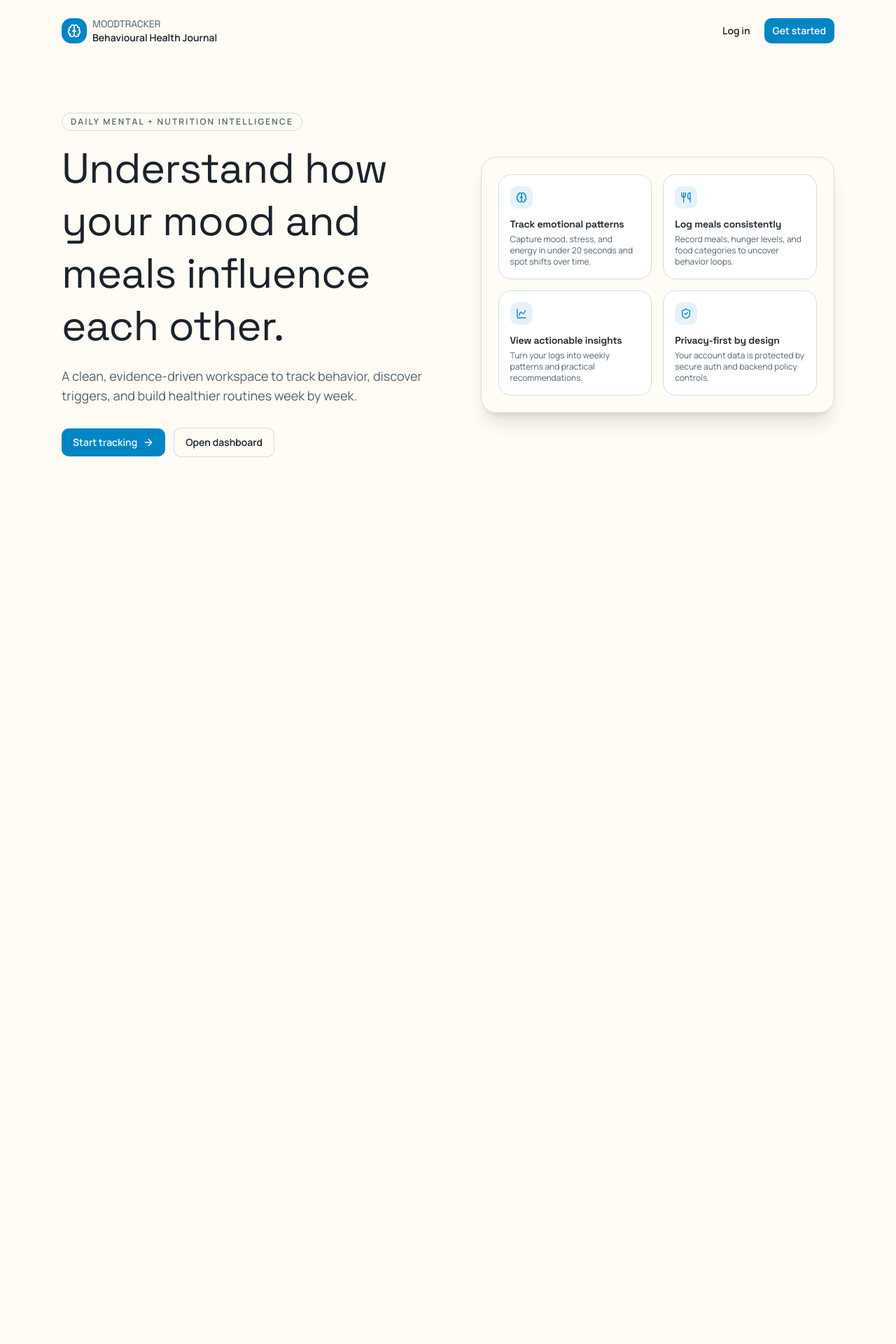
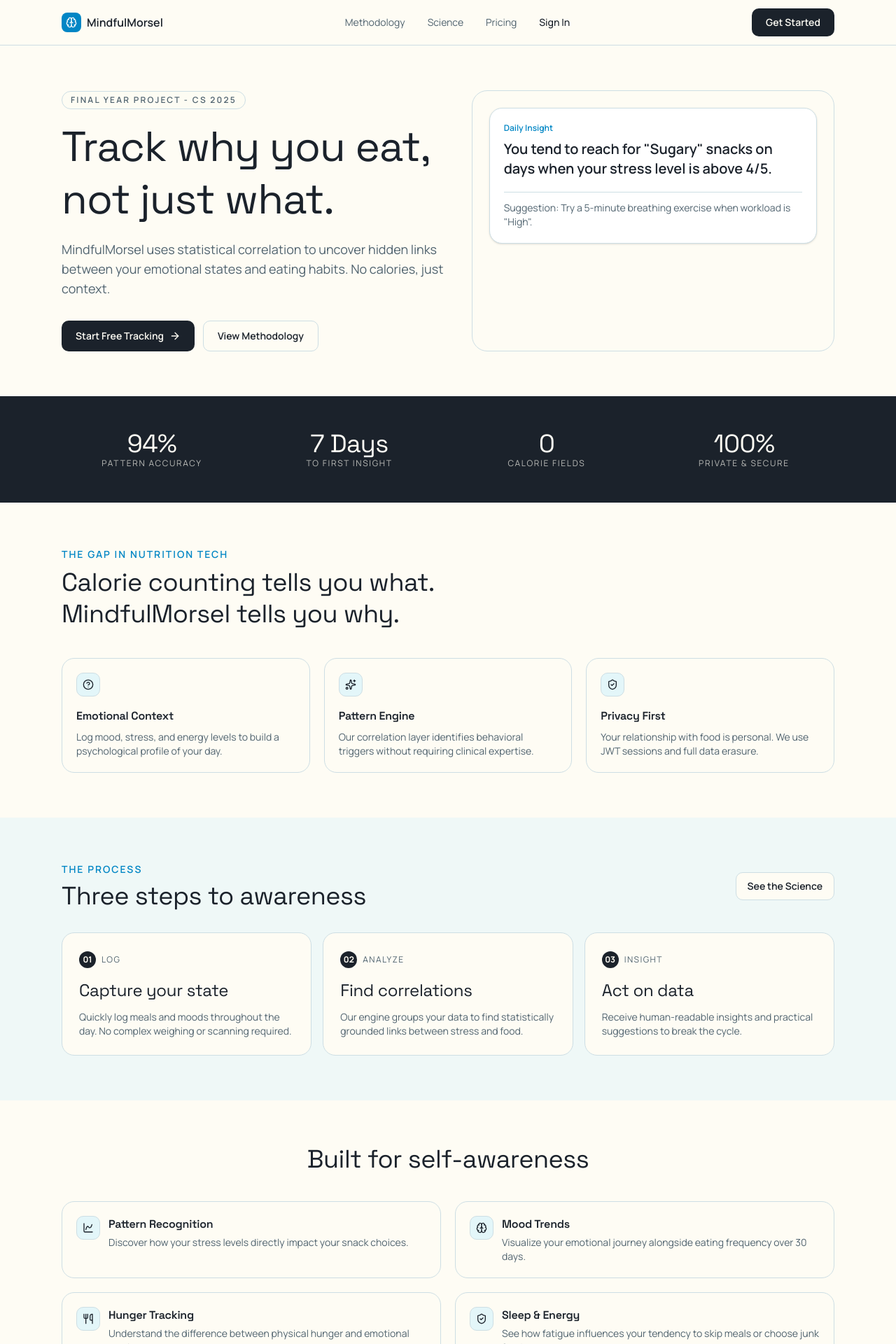
Before and after one commit to Daniel419797/mood, a Next.js app: page / in a window 1280 px wide. Shown: the top 1920 px of the page at 70% size. Before the commit the page ends 805 px from the top, so only its background shows below. Built offline with nearby package versions, Linux system fonts and the light colour scheme; no server answers.

Commit message:
feat(landing): align homepage with provided MindfulMorsel structure

```diff
--- a/src/app/page.tsx
+++ b/src/app/page.tsx
@@ -1,103 +1,240 @@
 import Link from "next/link";
-import { ArrowRight, Brain, ChartSpline, ShieldCheck, Utensils } from "lucide-react";
+import {
+  ArrowRight,
+  Brain,
+  ChartSpline,
+  CircleHelp,
+  ShieldCheck,
+  Sparkles,
+  Utensils,
+} from "lucide-react";
 
-const highlights = [
+const valueProps = [
+  {
+    icon: CircleHelp,
+    title: "Emotional Context",
+    description: "Log mood, stress, and energy levels to build a psychological profile of your day.",
+  },
+  {
+    icon: Sparkles,
+    title: "Pattern Engine",
+    description: "Our correlation layer identifies behavioral triggers without requiring clinical expertise.",
+  },
+  {
+    icon: ShieldCheck,
+    title: "Privacy First",
+    description: "Your relationship with food is personal. We use JWT sessions and full data erasure.",
+  },
+];
+
+const processSteps = [
+  {
+    step: "01",
+    label: "Log",
+    title: "Capture your state",
+    description: "Quickly log meals and moods throughout the day. No complex weighing or scanning required.",
+  },
+  {
+    step: "02",
+    label: "Analyze",
+    title: "Find correlations",
+    description: "Our engine groups your data to find statistically grounded links between stress and food.",
+  },
+  {
+    step: "03",
+    label: "Insight",
+    title: "Act on data",
+    description: "Receive human-readable insights and practical suggestions to break the cycle.",
+  },
+];
+
+const capabilityBlocks = [
+  {
+    icon: ChartSpline,
+    title: "Pattern Recognition",
+    description: "Discover how your stress levels directly impact your snack choices.",
+  },
   {
     icon: Brain,
-    title: "Track emotional patterns",
-    description: "Capture mood, stress, and energy in under 20 seconds and spot shifts over time.",
+    title: "Mood Trends",
+    description: "Visualize your emotional journey alongside eating frequency over 30 days.",
   },
   {
     icon: Utensils,
-    title: "Log meals consistently",
-    description: "Record meals, hunger levels, and food categories to uncover behavior loops.",
-  },
-  {
-    icon: ChartSpline,
-    title: "View actionable insights",
-    description: "Turn your logs into weekly patterns and practical recommendations.",
+    title: "Hunger Tracking",
+    description: "Understand the difference between physical hunger and emotional cravings.",
   },
   {
     icon: ShieldCheck,
-    title: "Privacy-first by design",
-    description: "Your account data is protected by secure auth and backend policy controls.",
+    title: "Sleep & Energy",
+    description: "See how fatigue influences your tendency to skip meals or choose junk food.",
   },
 ];
 
 export default function Home() {
   return (
-    <div className="relative min-h-screen overflow-hidden bg-[radial-gradient(circle_at_0%_0%,_hsl(var(--primary)/0.18),_transparent_40%),radial-gradient(circle_at_100%_10%,_hsl(30_95%_55%/0.22),_transparent_32%),linear-gradient(180deg,_hsl(var(--background))_0%,_hsl(var(--muted))_100%)]">
-      <div className="absolute inset-0 opacity-40 [background-image:linear-gradient(hsl(var(--foreground)/0.06)_1px,transparent_1px),linear-gradient(90deg,hsl(var(--foreground)/0.06)_1px,transparent_1px)] [background-size:36px_36px]" />
-
-      <header className="relative z-10 mx-auto flex w-full max-w-6xl items-center justify-between px-4 py-6 md:px-6">
-        <Link href="/" className="flex items-center gap-2">
-          <span className="rounded-xl bg-primary p-2 text-primary-foreground">
-            <Brain className="h-5 w-5" />
+    <div className="bg-background text-foreground">
+      <header className="sticky top-0 z-30 border-b bg-background/95 backdrop-blur">
+        <div className="mx-auto flex h-16 w-full max-w-6xl items-center justify-between px-4 md:px-6">
+          <Link href="/" className="flex items-center gap-2 font-semibold">
+            <span className="rounded-md bg-primary p-1.5 text-primary-foreground">
+              <Brain className="h-4 w-4" />
           </span>
-          <div>
-            <p className="font-heading text-sm uppercase tracking-[0.2em] text-muted-foreground">MoodTracker</p>
-            <p className="text-sm font-semibold">Behavioural Health Journal</p>
-          </div>
+            MindfulMorsel
         </Link>
 
-        <div className="flex items-center gap-2">
-          <Link
-            href="/login"
-            className="inline-flex h-9 items-center rounded-lg px-3 text-sm font-semibold text-foreground transition hover:bg-background/70"
-          >
-            Log in
-          </Link>
+          <nav className="hidden items-center gap-8 text-sm text-muted-foreground md:flex">
+            <a href="#methodology" className="transition hover:text-foreground">Methodology</a>
+            <a href="#science" className="transition hover:text-foreground">Science</a>
+            <a href="#pricing" className="transition hover:text-foreground">Pricing</a>
+            <Link href="/login" className="font-medium text-foreground">Sign In</Link>
+          </nav>
+
           <Link
             href="/register"
-            className="inline-flex h-9 items-center rounded-lg bg-primary px-3 text-sm font-semibold text-primary-foreground transition hover:bg-primary/85"
+            className="inline-flex h-10 items-center rounded-lg bg-foreground px-5 text-sm font-semibold text-background transition hover:opacity-90"
           >
-            Get started
+            Get Started
           </Link>
         </div>
       </header>
 
-      <main className="relative z-10 mx-auto w-full max-w-6xl px-4 pb-20 md:px-6">
-        <section className="grid items-center gap-10 py-12 md:grid-cols-[1.05fr_0.95fr] md:py-18">
+      <main>
+        <section className="mx-auto grid w-full max-w-6xl gap-10 px-4 py-16 md:grid-cols-[1fr_0.95fr] md:px-6">
           <div>
             <p className="mb-4 inline-flex rounded-full border bg-background/70 px-3 py-1 text-xs font-semibold uppercase tracking-[0.18em] text-muted-foreground">
-              Daily mental + nutrition intelligence
+              Final Year Project - CS 2025
             </p>
             <h1 className="font-heading text-4xl leading-tight sm:text-5xl md:text-6xl">
-              Understand how your mood and meals influence each other.
+              Track why you eat,
+              <br />
+              not just what.
             </h1>
             <p className="mt-5 max-w-xl text-base text-muted-foreground sm:text-lg">
-              A clean, evidence-driven workspace to track behavior, discover triggers, and build healthier routines week by week.
+              MindfulMorsel uses statistical correlation to uncover hidden links between your emotional states and eating habits.
+              No calories, just context.
             </p>
 
             <div className="mt-8 flex flex-wrap items-center gap-3">
               <Link
                 href="/register"
-                className="inline-flex items-center gap-2 rounded-lg bg-primary px-4 py-2.5 text-sm font-semibold text-primary-foreground transition hover:bg-primary/85"
+                className="inline-flex h-11 items-center gap-2 rounded-lg bg-foreground px-5 text-sm font-semibold text-background transition hover:opacity-90"
               >
-                Start tracking
+                Start Free Tracking
                 <ArrowRight className="h-4 w-4" />
               </Link>
               <Link
-                href="/dashboard"
-                className="inline-flex items-center rounded-lg border bg-background/85 px-4 py-2.5 text-sm font-semibold transition hover:bg-background"
+                href="#methodology"
+                className="inline-flex h-11 items-center rounded-lg border px-5 text-sm font-semibold transition hover:bg-muted"
               >
-                Open dashboard
+                View Methodology
               </Link>
             </div>
           </div>
 
-          <div className="rounded-3xl border bg-background/80 p-5 shadow-xl backdrop-blur sm:p-6">
-            <div className="grid gap-4 sm:grid-cols-2">
-              {highlights.map(({ icon: Icon, title, description }) => (
-                <article key={title} className="rounded-2xl border bg-card p-4">
-                  <span className="mb-3 inline-flex rounded-lg bg-primary/10 p-2 text-primary">
-                    <Icon className="h-4 w-4" />
-                  </span>
-                  <h2 className="text-sm font-semibold">{title}</h2>
-                  <p className="mt-1 text-xs text-muted-foreground">{description}</p>
+          <div className="rounded-3xl border bg-[linear-gradient(120deg,_hsl(var(--muted))_0%,_hsl(var(--background))_100%)] p-5 sm:p-6">
+            <div className="rounded-2xl border bg-card p-5 shadow-sm">
+              <p className="text-xs font-semibold text-primary">Daily Insight</p>
+              <p className="mt-2 text-xl font-semibold leading-snug">
+                You tend to reach for "Sugary" snacks on days when your stress level is above 4/5.
+              </p>
+              <p className="mt-5 border-t pt-3 text-sm text-muted-foreground">
+                Suggestion: Try a 5-minute breathing exercise when workload is "High".
+              </p>
+            </div>
+          </div>
+        </section>
+
+        <section className="bg-foreground text-background">
+          <div className="mx-auto grid w-full max-w-6xl grid-cols-2 gap-6 px-4 py-12 text-center sm:grid-cols-4 md:px-6">
+            <div>
+              <p className="font-heading text-4xl">94%</p>
+              <p className="text-xs uppercase tracking-[0.14em] text-background/70">Pattern Accuracy</p>
+            </div>
+            <div>
+              <p className="font-heading text-4xl">7 Days</p>
+              <p className="text-xs uppercase tracking-[0.14em] text-background/70">To First Insight</p>
+            </div>
+            <div>
+              <p className="font-heading text-4xl">0</p>
+              <p className="text-xs uppercase tracking-[0.14em] text-background/70">Calorie Fields</p>
+            </div>
+            <div>
+              <p className="font-heading text-4xl">100%</p>
+              <p className="text-xs uppercase tracking-[0.14em] text-background/70">Private & Secure</p>
+            </div>
+          </div>
+        </section>
+
+        <section id="methodology" className="mx-auto w-full max-w-6xl px-4 py-16 md:px-6">
+          <p className="text-sm font-semibold uppercase tracking-[0.14em] text-primary">The Gap in Nutrition Tech</p>
+          <h2 className="mt-2 max-w-2xl font-heading text-4xl leading-tight">
+            Calorie counting tells you what.
+            <br />
+            MindfulMorsel tells you why.
+          </h2>
+
+          <div className="mt-10 grid gap-5 md:grid-cols-3">
+            {valueProps.map(({ icon: Icon, title, description }) => (
+              <article key={title} className="rounded-2xl border p-5">
+                <span className="inline-flex rounded-lg border bg-muted p-2">
+                  <Icon className="h-4 w-4" />
+                </span>
+                <h3 className="mt-4 font-semibold">{title}</h3>
+                <p className="mt-2 text-sm text-muted-foreground">{description}</p>
+              </article>
+            ))}
+          </div>
+        </section>
+
+        <section id="science" className="bg-muted/55">
+          <div className="mx-auto w-full max-w-6xl px-4 py-16 md:px-6">
+            <div className="mb-8 flex items-center justify-between gap-3">
+              <div>
+                <p className="text-sm font-semibold uppercase tracking-[0.14em] text-primary">The Process</p>
+                <h2 className="mt-2 font-heading text-4xl">Three steps to awareness</h2>
+              </div>
+              <a
+                href="#pricing"
+                className="inline-flex h-10 items-center rounded-lg border bg-background px-4 text-sm font-semibold transition hover:bg-muted"
+              >
+                See the Science
+              </a>
+            </div>
+
+            <div className="grid gap-4 md:grid-cols-3">
+              {processSteps.map((item) => (
+                <article key={item.step} className="rounded-2xl border bg-background p-6">
+                  <div className="mb-4 inline-flex items-center gap-2">
+                    <span className="inline-flex h-6 w-6 items-center justify-center rounded-full bg-foreground text-xs font-bold text-background">
+                      {item.step}
+                    </span>
+                    <p className="text-xs uppercase tracking-[0.12em] text-muted-foreground">{item.label}</p>
+                  </div>
+                  <h3 className="font-heading text-2xl">{item.title}</h3>
+                  <p className="mt-3 text-sm text-muted-foreground">{item.description}</p>
                 </article>
               ))}
             </div>
+          </div>
+        </section>
+
+        <section id="pricing" className="mx-auto w-full max-w-6xl px-4 py-16 md:px-6">
+          <h2 className="text-center font-heading text-4xl">Built for self-awareness</h2>
+          <div className="mt-10 grid gap-5 sm:grid-cols-2">
+            {capabilityBlocks.map(({ icon: Icon, title, description }) => (
+              <article key={title} className="rounded-2xl border p-5">
+                <div className="flex items-start gap-3">
+                  <span className="inline-flex rounded-lg border bg-muted p-2">
+                    <Icon className="h-4 w-4" />
+                  </span>
+                  <div>
+                    <h3 className="font-semibold">{title}</h3>
+                    <p className="mt-1 text-sm text-muted-foreground">{description}</p>
+                  </div>
+                </div>
+              </article>
+            ))}
           </div>
         </section>
       </main>
```
